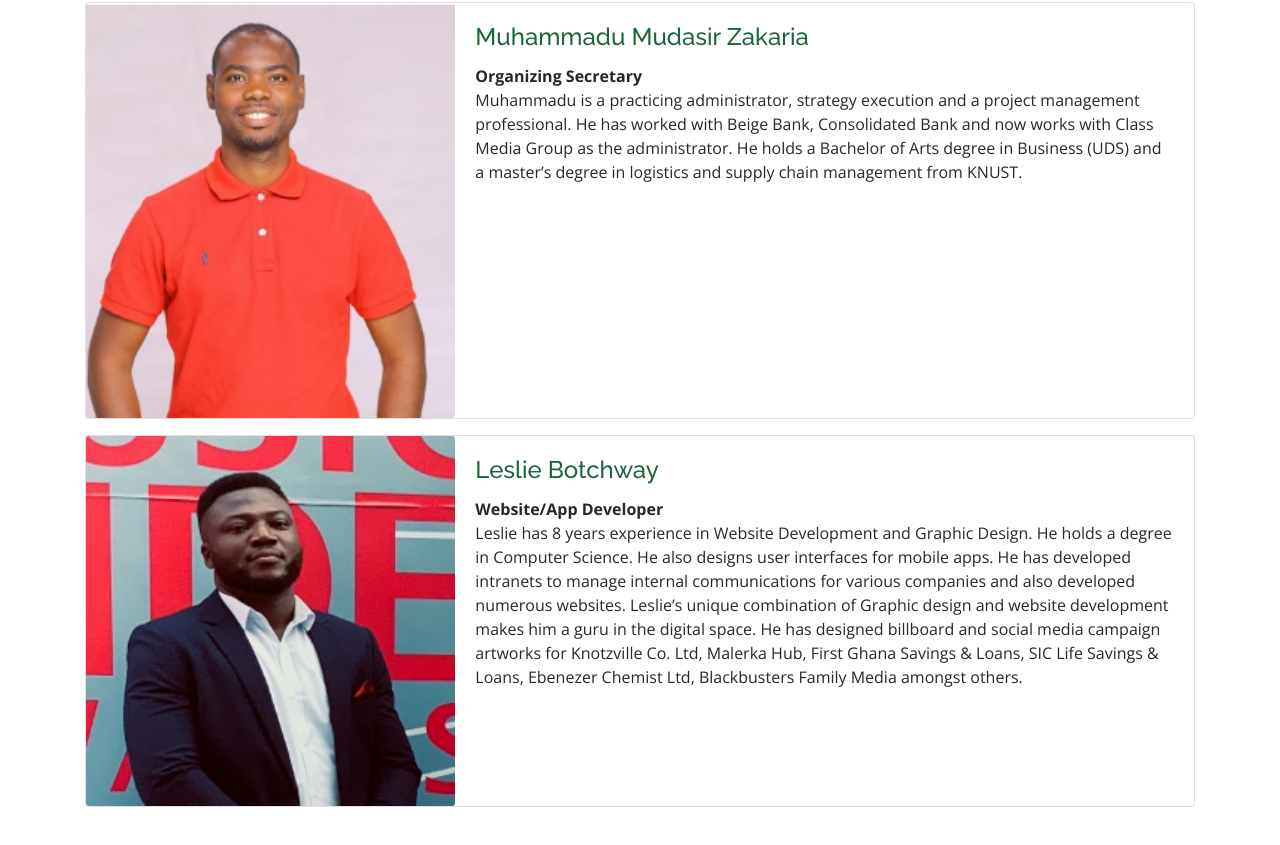
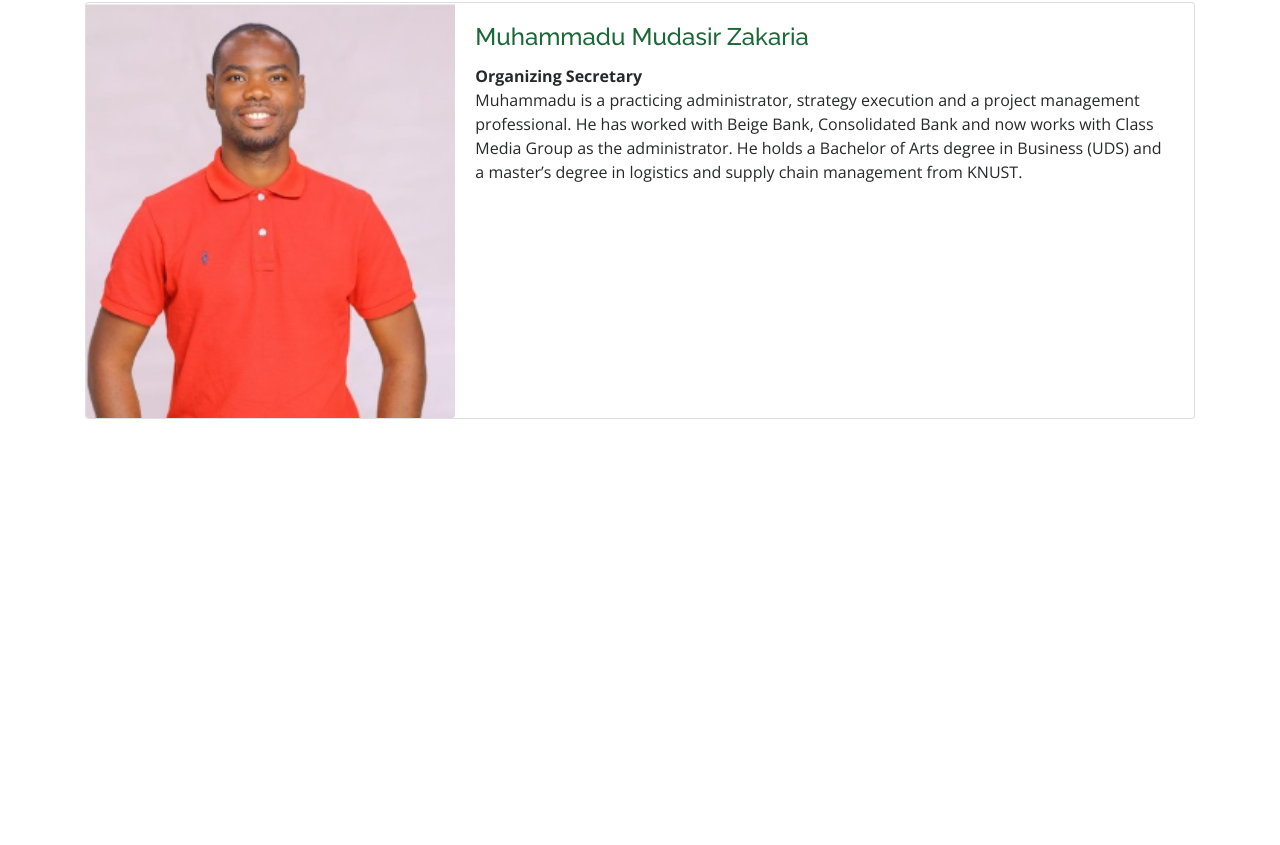
Before and after one commit to leewest0/naana, a plain HTML site: page portfolio-details.html in a window 1280 px wide. Shown: the part 2909-3754 px from the top of the page. After the commit the page ends 3384 px from the top, so only its background shows below. Drawn offline with nearby package versions, Linux system fonts and the light colour scheme.

Commit message:
Update portfolio-details.html

```diff
--- a/portfolio-details.html
+++ b/portfolio-details.html
@@ -28,12 +28,7 @@
   <!-- Template Main CSS File -->
   <link href="assets/css/style.css" rel="stylesheet">
 
-  <!-- =======================================================
-  * Template Name: MyResume - v2.1.0
-  * Template URL: https://bootstrapmade.com/free-html-bootstrap-template-my-resume/
-  * Author: BootstrapMade.com
-  * License: https://bootstrapmade.com/license/
-  ======================================================== -->
+
 </head>
 
 <body>
@@ -228,33 +223,6 @@
           </div>
 
 
-
-          <div class="col-lg-12">
-            <div class="card mb-3" >
-              <div class="row no-gutters">
-                <div class="col-md-4">
-                  <img src="./assets/img/pic11.png" class="card-img" alt="...">
-                </div>
-                <div class="col-md-8">
-                  <div class="card-body">
-                    <h4 class="card-title">Leslie Botchway</h4>
-                    <b> Website/App Developer</b>
-                    <p class="card-text"> Leslie has 8 years experience in Website Development and Graphic Design. He holds a degree in Computer Science. He also designs user interfaces  for mobile apps.
-
-                      He has developed intranets to manage internal communications for various companies and also developed numerous websites.
-
-                      Leslie’s unique combination of Graphic design and website development makes him a guru in the digital space. He has designed billboard
-                      and social media campaign artworks for Knotzville Co. Ltd, Malerka Hub, First Ghana Savings & Loans, SIC Life Savings & Loans, Ebenezer Chemist Ltd, Blackbusters Family Media amongst others.
-                      </p>
-                  </div>
-                </div>
-              </div>
-            </div>
-
-          </div>
-
-
-
         </div>
 
       </div>
```
